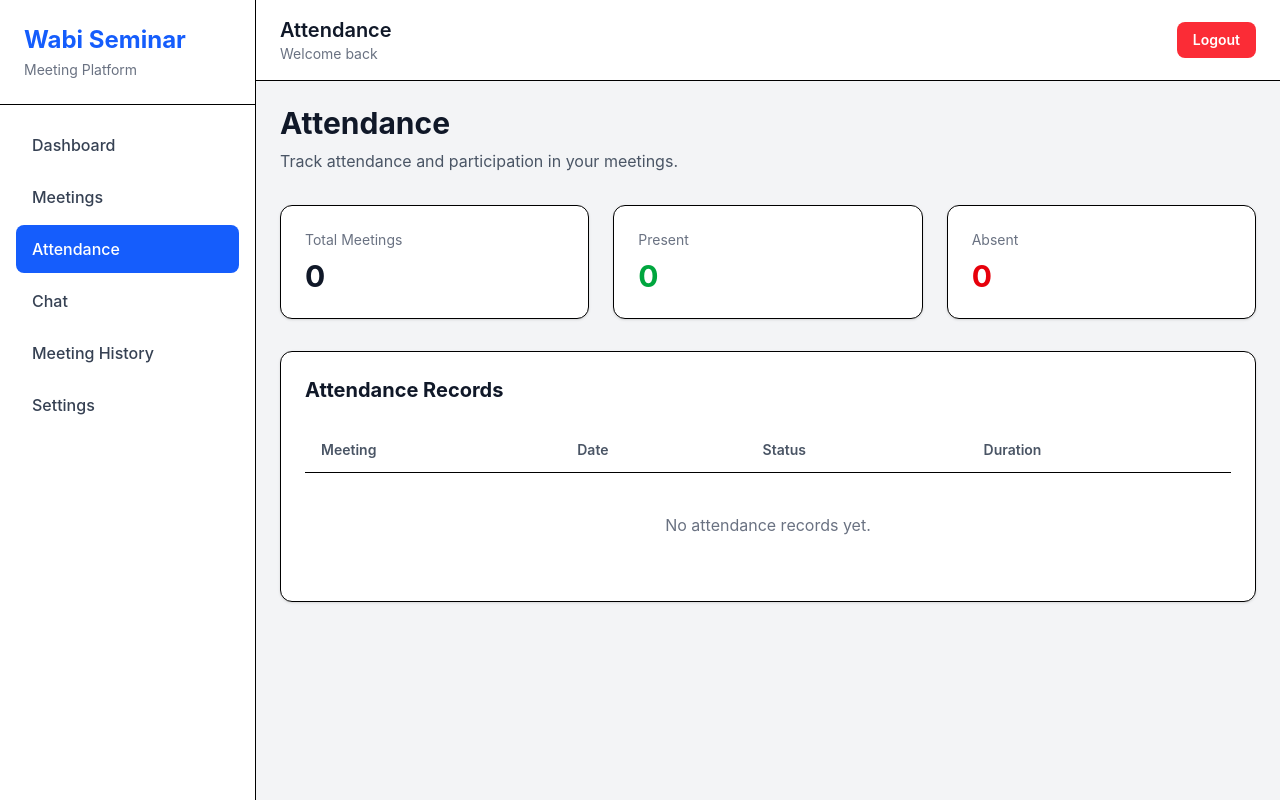
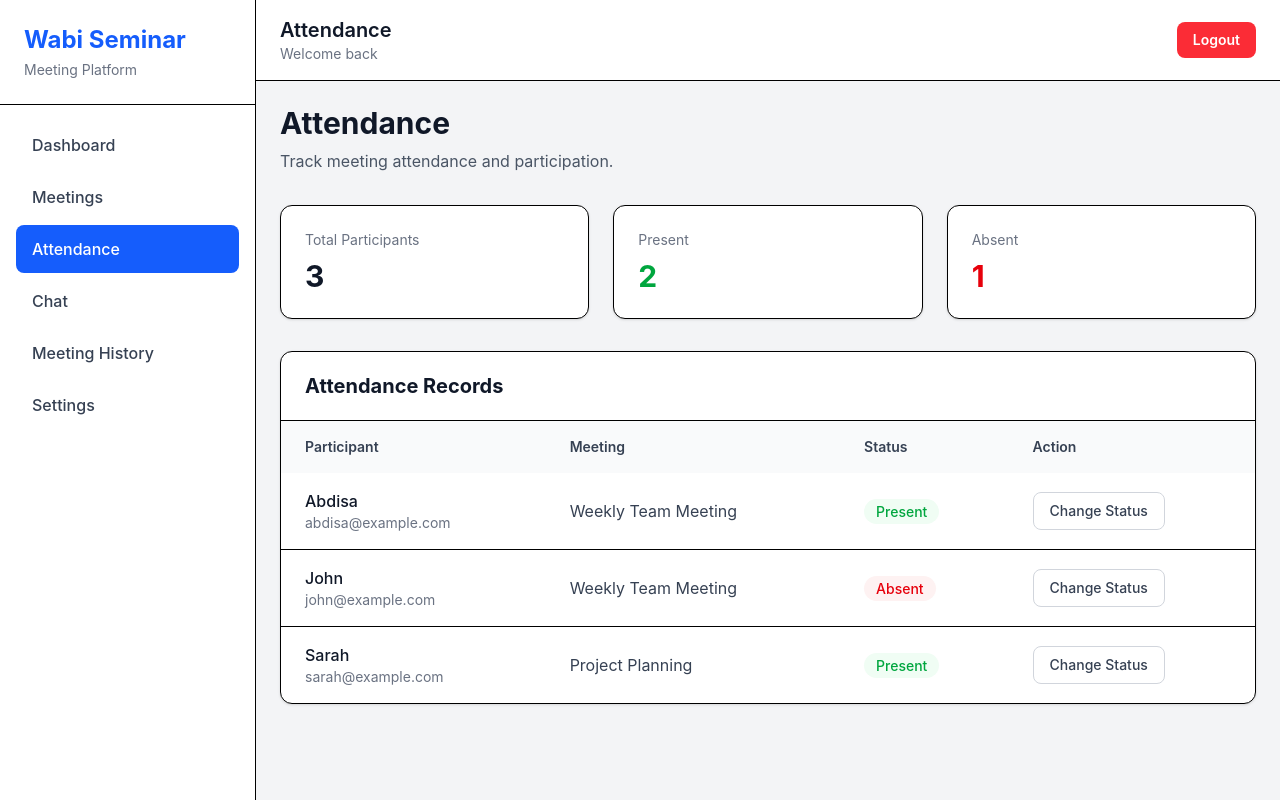
Before and after one commit to shemsu-melese/wabi-seminar, a React (Vite) app in the folder frontend/: page /attendance in a window 1280 px wide. Built offline with nearby package versions, Linux system fonts and the light colour scheme.

Commit message:
Add frontend attendance page

```diff
--- a/frontend/src/pages/AttendancePage.jsx
+++ b/frontend/src/pages/AttendancePage.jsx
@@ -1,27 +1,79 @@
+import { useState } from "react";
+
 function AttendancePage() {
+  const [attendance, setAttendance] = useState([
+    {
+      id: 1,
+      name: "Abdisa",
+      email: "abdisa@example.com",
+      meeting: "Weekly Team Meeting",
+      status: "Present",
+    },
+    {
+      id: 2,
+      name: "John",
+      email: "john@example.com",
+      meeting: "Weekly Team Meeting",
+      status: "Absent",
+    },
+    {
+      id: 3,
+      name: "Sarah",
+      email: "sarah@example.com",
+      meeting: "Project Planning",
+      status: "Present",
+    },
+  ]);
+
+  function toggleAttendance(id) {
+    setAttendance((previous) =>
+      previous.map((person) =>
+        person.id === id
+          ? {
+              ...person,
+              status:
+                person.status === "Present"
+                  ? "Absent"
+                  : "Present",
+            }
+          : person
+      )
+    );
+  }
+
+  const presentCount = attendance.filter(
+    (person) => person.status === "Present"
+  ).length;
+
+  const absentCount = attendance.filter(
+    (person) => person.status === "Absent"
+  ).length;
+
   return (
     <div>
-      {/* Page Header */}
+
+      {/* Header */}
       <div className="mb-8">
         <h1 className="text-3xl font-bold text-gray-900">
           Attendance
         </h1>
 
         <p className="mt-2 text-gray-600">
-          Track attendance and participation in your meetings.
+          Track meeting attendance and participation.
         </p>
       </div>
 
       {/* Statistics */}
-      <div className="mb-8 grid gap-6 md:grid-cols-3">
+      <div className="mb-8 grid gap-6 sm:grid-cols-3">
+
         <div className="rounded-xl border bg-white p-6 shadow-sm">
           <p className="text-sm text-gray-500">
-            Total Meetings
+            Total Participants
           </p>
 
-          <h2 className="mt-2 text-3xl font-bold text-gray-900">
-            0
-          </h2>
+          <p className="mt-2 text-3xl font-bold text-gray-900">
+            {attendance.length}
+          </p>
         </div>
 
         <div className="rounded-xl border bg-white p-6 shadow-sm">
@@ -29,9 +81,9 @@
             Present
           </p>
 
-          <h2 className="mt-2 text-3xl font-bold text-green-600">
-            0
-          </h2>
+          <p className="mt-2 text-3xl font-bold text-green-600">
+            {presentCount}
+          </p>
         </div>
 
         <div className="rounded-xl border bg-white p-6 shadow-sm">
@@ -39,53 +91,102 @@
             Absent
           </p>
 
-          <h2 className="mt-2 text-3xl font-bold text-red-600">
-            0
-          </h2>
+          <p className="mt-2 text-3xl font-bold text-red-600">
+            {absentCount}
+          </p>
         </div>
+
       </div>
 
       {/* Attendance Table */}
-      <div className="rounded-xl border bg-white p-6 shadow-sm">
-        <h2 className="mb-6 text-xl font-bold text-gray-900">
-          Attendance Records
-        </h2>
+      <div className="overflow-hidden rounded-xl border bg-white shadow-sm">
+
+        <div className="border-b px-6 py-5">
+          <h2 className="text-xl font-bold text-gray-900">
+            Attendance Records
+          </h2>
+        </div>
 
         <div className="overflow-x-auto">
+
           <table className="w-full text-left">
-            <thead>
-              <tr className="border-b">
-                <th className="px-4 py-3 text-sm font-semibold text-gray-600">
+
+            <thead className="bg-gray-50">
+              <tr>
+                <th className="px-6 py-4 text-sm font-semibold text-gray-700">
+                  Participant
+                </th>
+
+                <th className="px-6 py-4 text-sm font-semibold text-gray-700">
                   Meeting
                 </th>
 
-                <th className="px-4 py-3 text-sm font-semibold text-gray-600">
-                  Date
-                </th>
-
-                <th className="px-4 py-3 text-sm font-semibold text-gray-600">
+                <th className="px-6 py-4 text-sm font-semibold text-gray-700">
                   Status
                 </th>
 
-                <th className="px-4 py-3 text-sm font-semibold text-gray-600">
-                  Duration
+                <th className="px-6 py-4 text-sm font-semibold text-gray-700">
+                  Action
                 </th>
               </tr>
             </thead>
 
-            <tbody>
-              <tr>
-                <td
-                  colSpan="4"
-                  className="px-4 py-10 text-center text-gray-500"
-                >
-                  No attendance records yet.
-                </td>
-              </tr>
+            <tbody className="divide-y">
+
+              {attendance.map((person) => (
+                <tr key={person.id}>
+
+                  <td className="px-6 py-4">
+                    <p className="font-medium text-gray-900">
+                      {person.name}
+                    </p>
+
+                    <p className="text-sm text-gray-500">
+                      {person.email}
+                    </p>
+                  </td>
+
+                  <td className="px-6 py-4 text-gray-700">
+                    {person.meeting}
+                  </td>
+
+                  <td className="px-6 py-4">
+
+                    <span
+                      className={
+                        person.status === "Present"
+                          ? "rounded-full bg-green-50 px-3 py-1 text-sm font-medium text-green-600"
+                          : "rounded-full bg-red-50 px-3 py-1 text-sm font-medium text-red-600"
+                      }
+                    >
+                      {person.status}
+                    </span>
+
+                  </td>
+
+                  <td className="px-6 py-4">
+
+                    <button
+                      onClick={() =>
+                        toggleAttendance(person.id)
+                      }
+                      className="rounded-lg border border-gray-300 px-4 py-2 text-sm font-medium text-gray-700 hover:bg-gray-100"
+                    >
+                      Change Status
+                    </button>
+
+                  </td>
+
+                </tr>
+              ))}
+
             </tbody>
+
           </table>
+
         </div>
       </div>
+
     </div>
   );
 }
```
